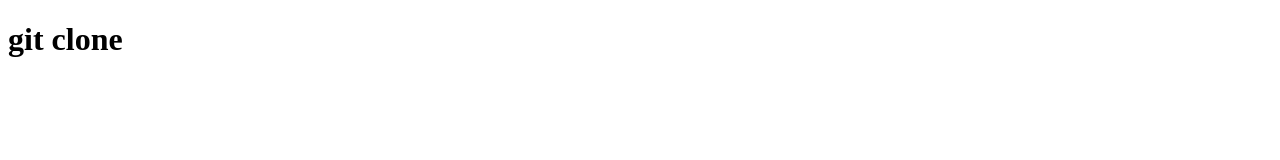
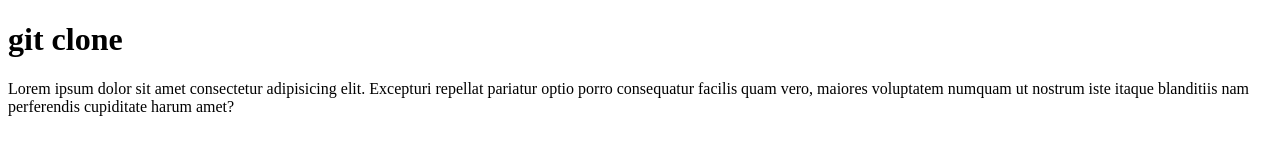
Before and after one commit to khaing17/git-lessons-2, a plain HTML site: page index.html in a window 1280 px wide. Drawn offline with Linux system fonts and the light colour scheme.

Commit message:
add some text

```diff
--- a/index.html
+++ b/index.html
@@ -7,5 +7,11 @@
   </head>
   <body>
     <h1>git clone</h1>
+    <p>
+      Lorem ipsum dolor sit amet consectetur adipisicing elit. Excepturi
+      repellat pariatur optio porro consequatur facilis quam vero, maiores
+      voluptatem numquam ut nostrum iste itaque blanditiis nam perferendis
+      cupiditate harum amet?
+    </p>
   </body>
 </html>
```
